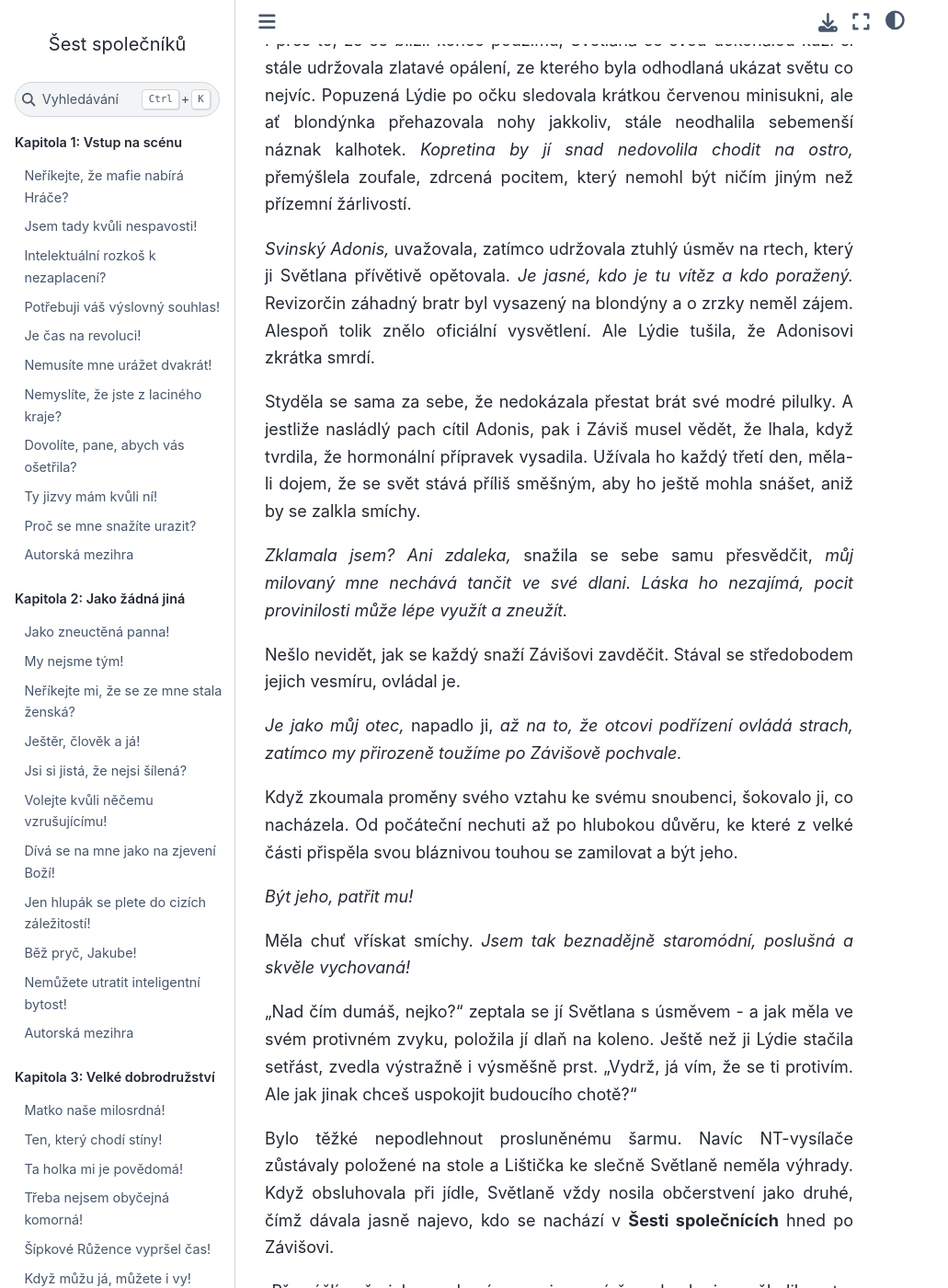
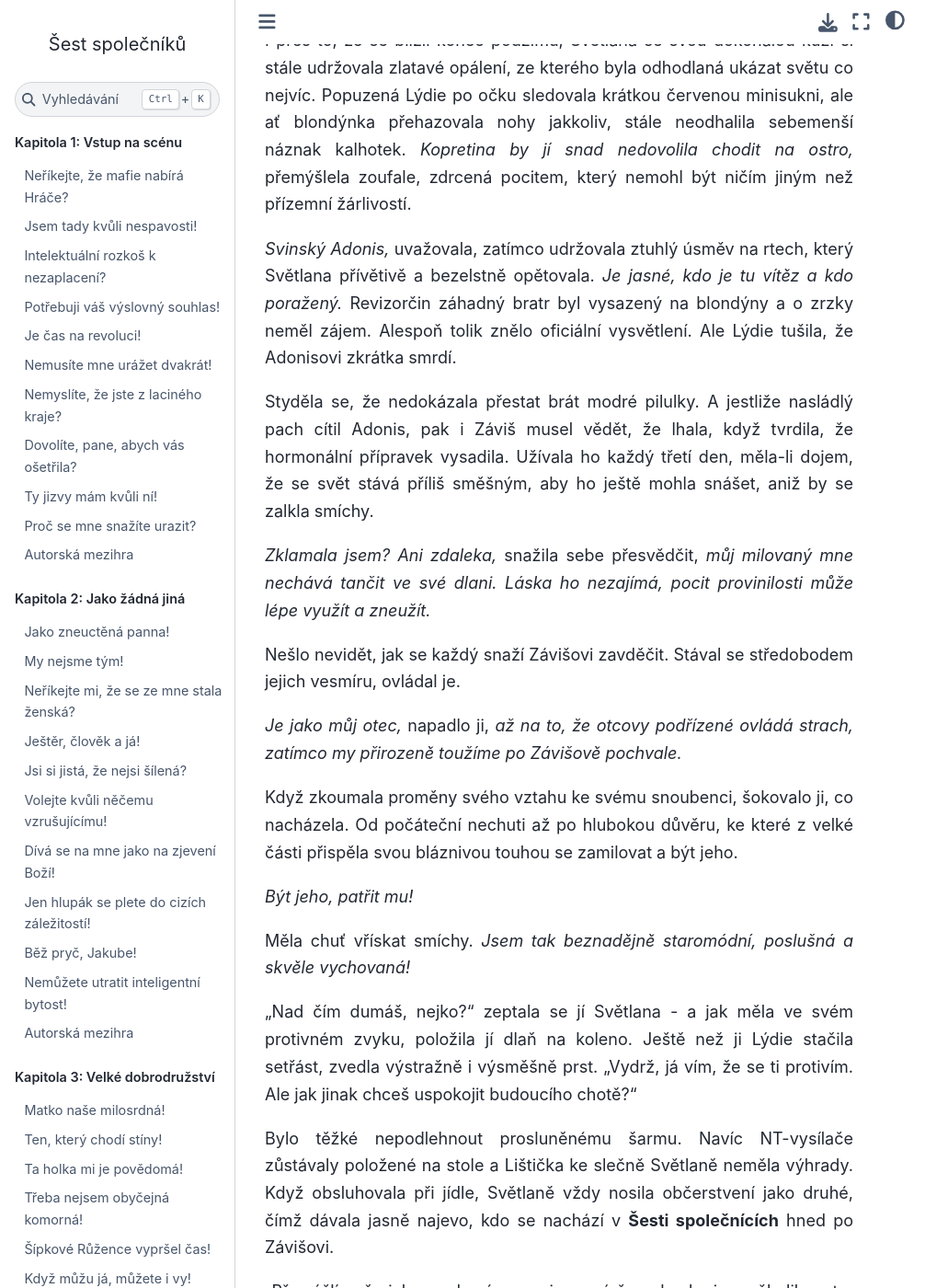
Before and after one commit to hanpari/sest-spolecniku, a Sphinx documentation site: the page built from source/sest_spolecniku/015-uklady-a-souboje/001.md, in a window 1280 px wide and 1400 px high, scrolled down 565 px. Shown: the whole window at 92% size, without its empty margins (0-1031 px from the left). Built offline with Sphinx 7.4.7 and the Sphinx Book theme 1.1.4, drawn with Linux system fonts in a browser that asks for light colours; some of the changed text lies outside the part shown.

Commit message:
Update 001.md

```diff
--- a/source/sest_spolecniku/015-uklady-a-souboje/001.md
+++ b/source/sest_spolecniku/015-uklady-a-souboje/001.md
@@ -4,21 +4,21 @@
 
 Medard se svými sklony k administrativní práci získal roli Závišovy sekretářky, zatímco ona musela usměrňoval a řídit jednotlivé vstupy a výstupy. Pan domácí už dávno ustoupil do pozadí, vždy ochotný vzdát se světla ramp ve prospěch těch, kterým jeviště svědčilo.
 
-Což byla, jak si podrážděně všimla, Světlana, která, jak Lýdie ještě podrážděněji zaznamenala, utrácela ze svého fondu za sexy oblečky a působila tak vyzývavě, že by ji nejraději praštila.
+Což byla, jak si podrážděně všimla, Světlana, která, jak ještě podrážděněji zaznamenala, utrácela za sexy oblečky a působila tak vyzývavě, že by ji nejraději praštila.
 
 "Kdyby sis alespoň nevycpávala podprsenku, ty šlapko jedna nestydatá," zamumlala pro sebe. Ji samotnou malé poprsí netrápilo, ale nemohla popřít, že hluboký výstřih je past na mužské oči.
 
 I přes to, že se blížil konec podzimu, Světlana se svou dokonalou kůží si stále udržovala zlatavé opálení, ze kterého byla odhodlaná ukázat světu co nejvíc. Popuzená Lýdie po očku sledovala krátkou červenou minisukni, ale ať blondýnka přehazovala nohy jakkoliv, stále neodhalila sebemenší náznak kalhotek. *Kopretina by jí snad nedovolila chodit na ostro,* přemýšlela zoufale, zdrcená pocitem, který nemohl být ničím jiným než přízemní žárlivostí.
 
-*Svinský Adonis,* uvažovala, zatímco udržovala ztuhlý úsměv na rtech, který ji Světlana přívětivě opětovala. *Je jasné, kdo je tu vítěz a kdo poražený.* Revizorčin záhadný bratr byl vysazený na blondýny a o zrzky neměl zájem. Alespoň tolik znělo oficiální vysvětlení. Ale Lýdie tušila, že Adonisovi zkrátka smrdí.
+*Svinský Adonis,* uvažovala, zatímco udržovala ztuhlý úsměv na rtech, který Světlana přívětivě a bezelstně opětovala. *Je jasné, kdo je tu vítěz a kdo poražený.* Revizorčin záhadný bratr byl vysazený na blondýny a o zrzky neměl zájem. Alespoň tolik znělo oficiální vysvětlení. Ale Lýdie tušila, že Adonisovi zkrátka smrdí.
 
-Styděla se sama za sebe, že nedokázala přestat brát své modré pilulky. A jestliže nasládlý pach cítil Adonis, pak i Záviš musel vědět, že lhala, když tvrdila, že hormonální přípravek vysadila. Užívala ho každý třetí den, měla-li dojem, že se svět stává příliš směšným, aby ho ještě mohla snášet, aniž by se zalkla smíchy.
+Styděla se, že nedokázala přestat brát modré pilulky. A jestliže nasládlý pach cítil Adonis, pak i Záviš musel vědět, že lhala, když tvrdila, že hormonální přípravek vysadila. Užívala ho každý třetí den, měla-li dojem, že se svět stává příliš směšným, aby ho ještě mohla snášet, aniž by se zalkla smíchy.
 
-*Zklamala jsem? Ani zdaleka,* snažila se sebe samu přesvědčit, *můj milovaný mne nechává tančit ve své dlani. Láska ho nezajímá, pocit provinilosti může lépe využít a zneužít.*
+*Zklamala jsem? Ani zdaleka,* snažila sebe přesvědčit, *můj milovaný mne nechává tančit ve své dlani. Láska ho nezajímá, pocit provinilosti může lépe využít a zneužít.*
 
 Nešlo nevidět, jak se každý snaží Závišovi zavděčit. Stával se středobodem jejich vesmíru, ovládal je.
 
-*Je jako můj otec,* napadlo ji, *až na to, že otcovi podřízení ovládá strach, zatímco my přirozeně toužíme po Závišově pochvale.*
+*Je jako můj otec,* napadlo ji, *až na to, že otcovy podřízené ovládá strach, zatímco my přirozeně toužíme po Závišově pochvale.*
 
 Když zkoumala proměny svého vztahu ke svému snoubenci, šokovalo ji, co nacházela. Od počáteční nechuti až po hlubokou důvěru, ke které z velké části přispěla svou bláznivou touhou se zamilovat a být jeho.
 
@@ -26,7 +26,7 @@
 
 Měla chuť vřískat smíchy. *Jsem tak beznadějně staromódní, poslušná a skvěle vychovaná!*
 
-"Nad čím dumáš, nejko?" zeptala se jí Světlana s úsměvem - a jak měla ve svém protivném zvyku, položila jí dlaň na koleno. Ještě než ji Lýdie stačila setřást, zvedla výstražně i výsměšně prst. "Vydrž, já vím, že se ti protivím. Ale jak jinak chceš uspokojit budoucího chotě?"
+"Nad čím dumáš, nejko?" zeptala se jí Světlana  - a jak měla ve svém protivném zvyku, položila jí dlaň na koleno. Ještě než ji Lýdie stačila setřást, zvedla výstražně i výsměšně prst. "Vydrž, já vím, že se ti protivím. Ale jak jinak chceš uspokojit budoucího chotě?"
 
 Bylo těžké nepodlehnout prosluněnému šarmu. Navíc NT-vysílače zůstávaly položené na stole a Lištička ke slečně Světlaně neměla výhrady. Když obsluhovala při jídle, Světlaně vždy nosila občerstvení jako druhé, čímž dávala jasně najevo, kdo se nachází v **Šesti společnících**  hned po Závišovi.
 
```
Also changed, not shown: other parts of source/sest_spolecniku/015-uklady-a-souboje/001.md (+11 -7 lines).
